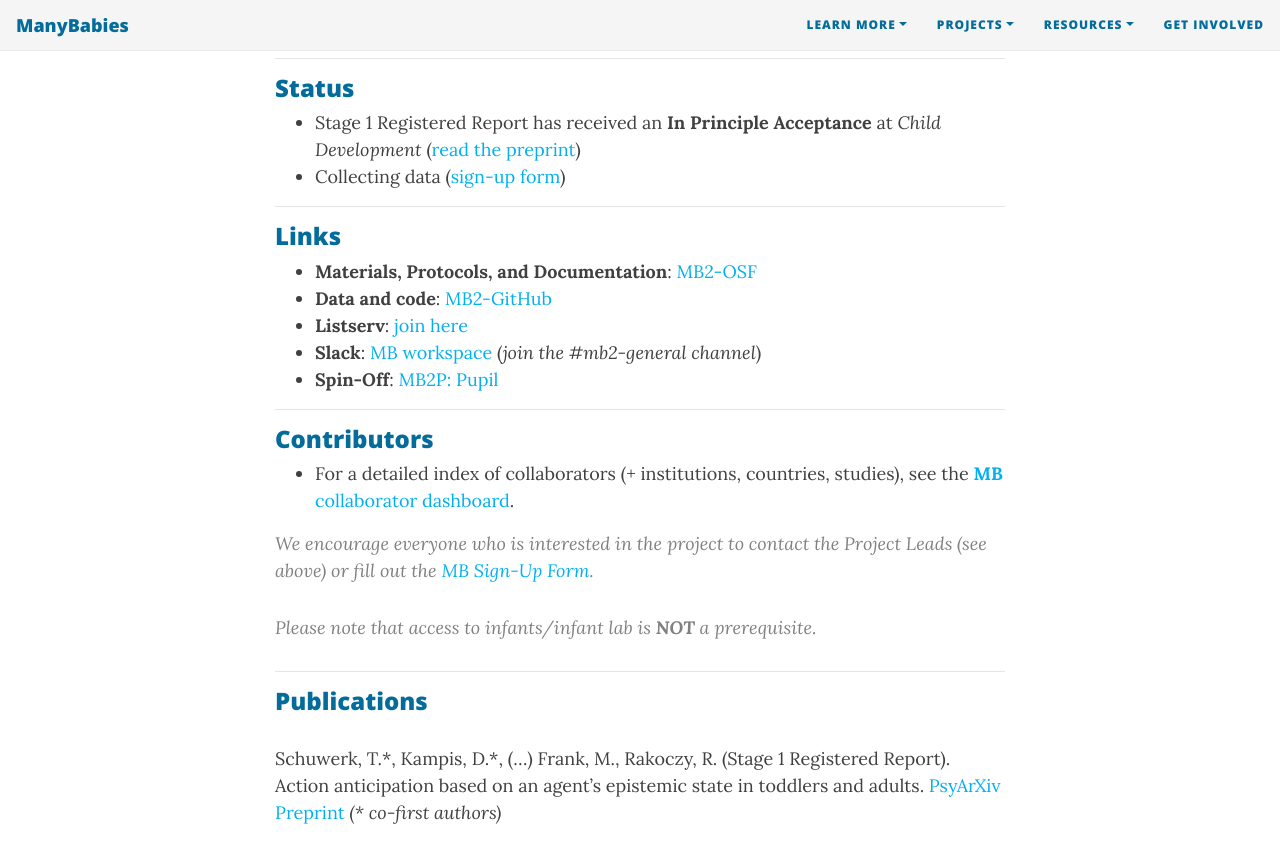
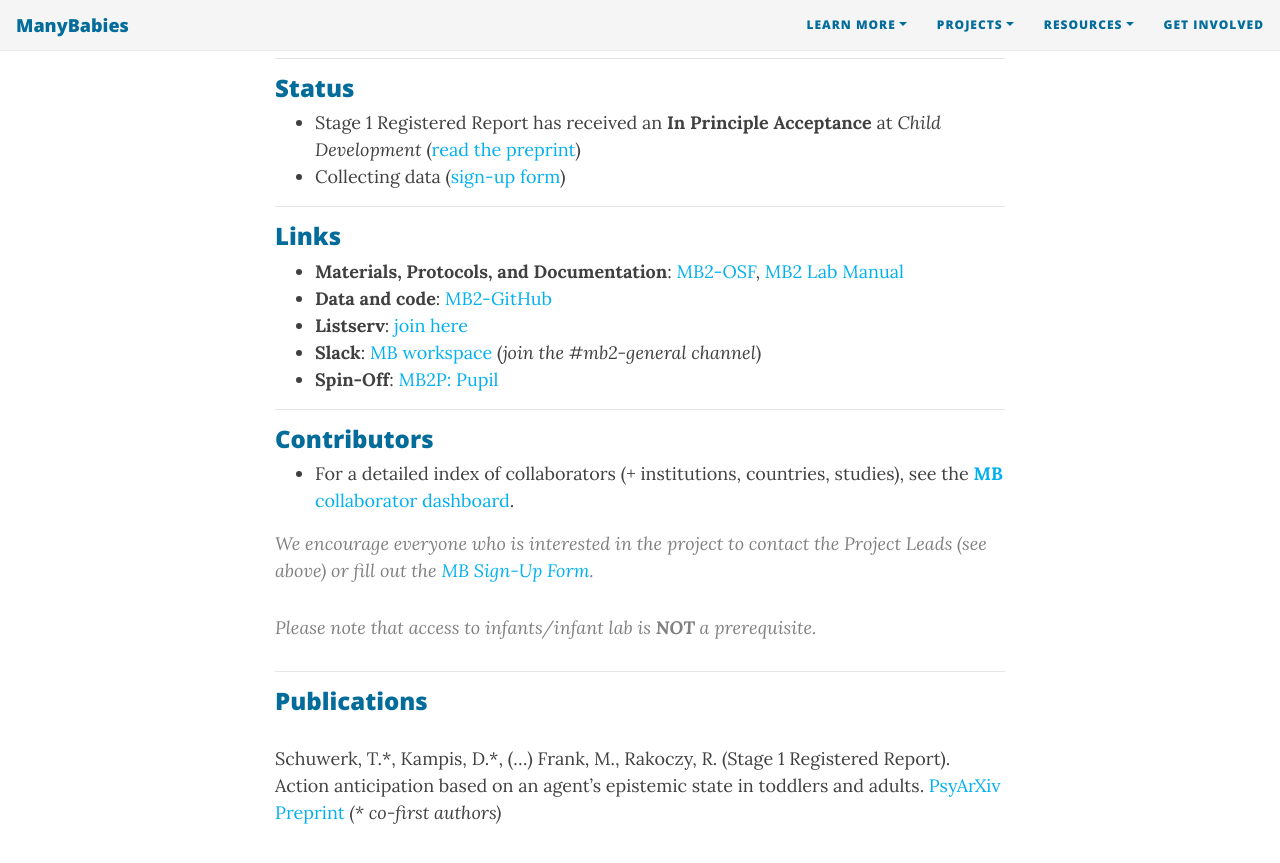
Before and after one commit to manybabies/manybabies.github.io, a Jekyll site: the page built from MB2.md, in a window 1280 px wide and 900 px high, scrolled down 1243 px. Shown: the top 863 px of the window. Built offline with Jekyll 4.4.1, drawn with Linux system fonts in a browser that asks for light colours; nearby versions of some CDN libraries; some web fonts are replaced.

Commit message:
add link to MB2 manual

```diff
--- a/MB2.md
+++ b/MB2.md
@@ -34,7 +34,7 @@
 
 ***
 ### Links
-* **Materials, Protocols, and Documentation**: [MB2-OSF](https://osf.io/jmuvd/)
+* **Materials, Protocols, and Documentation**: [MB2-OSF](https://osf.io/jmuvd/), [MB2 Lab Manual](https://docs.google.com/document/d/1xAw_EbmvRl1Rj3iAVASazyb4HPxoECfvKaf_7zfFi0o/edit?usp=sharing)
 * **Data and code**: [MB2-GitHub](https://github.com/manybabies/mb2-analysis)
 * **Listserv**: [join here](https://mailman.stanford.edu/mailman/listinfo/manybabies2)
 * **Slack**: [MB workspace](https://join.slack.com/t/manybabies/shared_invite/zt-1frvx4ulh-b7ge7X6DY8Yl4HgBW1xBXQ) (*join the #mb2-general channel*)
```
